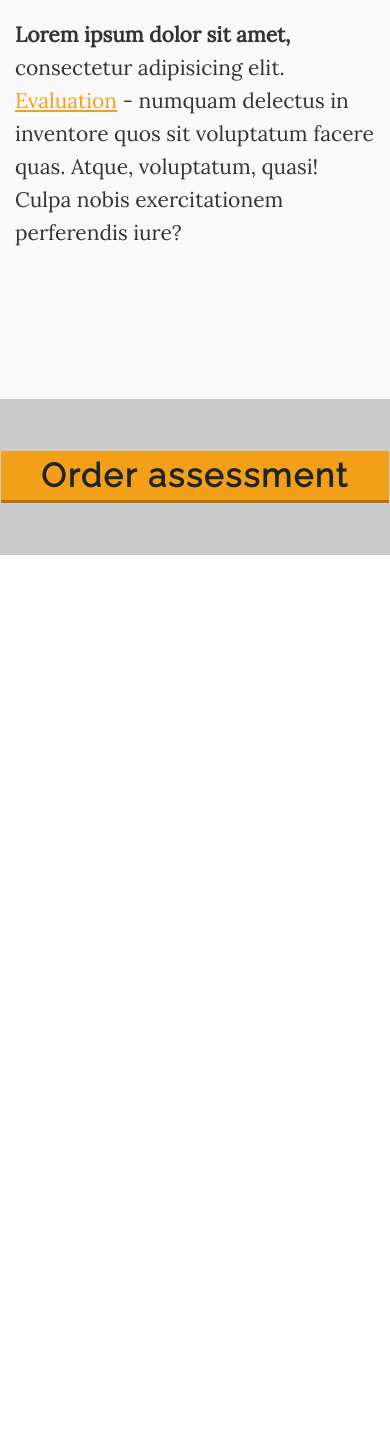
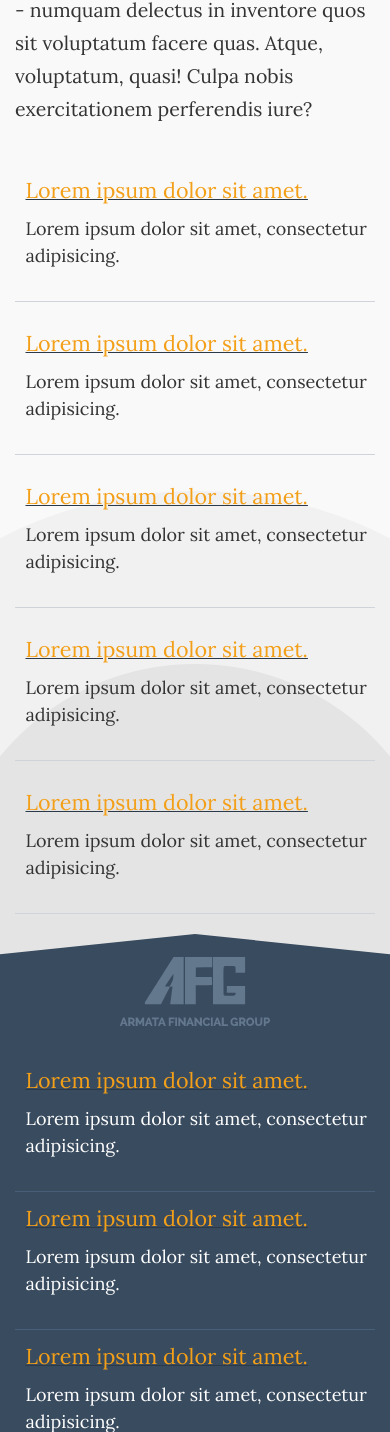
Before and after one commit to OlgaBabenchuk/AFG-layout, a website: page index.html in a window 390 px wide. Shown: the part 1536-2968 px from the top of the page. Before the commit the page ends 2091 px from the top, so only its background shows below. Drawn offline with nearby package versions, Linux system fonts and the light colour scheme.

Commit message:
added-section

```diff
--- a/assets/scss/components/_common.scss
+++ b/assets/scss/components/_common.scss
@@ -54,7 +54,7 @@ h1, h2, h3, h4, h5, h6 {
 		}
 
 	.section-head {
-		margin-bottom: em(80px);
+		margin-bottom: em(50px);
 
 		h2{
 			text-align: center;
@@ -74,7 +74,11 @@ h1, h2, h3, h4, h5, h6 {
 			}
 
 			@include MQ(M) {
-				font-size: em(20px);
+				font-size: em(18px);
+			}
+
+			@include MQ(S) {
+				font-size: em(15px);
 			}
 		}
 
@@ -83,14 +87,23 @@ h1, h2, h3, h4, h5, h6 {
 			text-align: center;
 
 			@include MQ(M) {
-				font-size: em(14px);
+				font-size: em(13px);
 				text-align: left;
+				margin-bottom: em(20px);
 			}
 		}
 
 		a:hover {
 			text-decoration: none;
 		}
+
+		@include MQ(M) {
+			margin-bottom: em(10px);
+		}
+	}
+
+	@include MQ(M) {
+		padding-top: em(10px);
 	}
 }
 
--- a/assets/scss/components/_sections.scss
+++ b/assets/scss/components/_sections.scss
@@ -1,8 +1,148 @@
-.section-bottom {
-	margin-top: em(20px);
-	background-color: #ccc;
+.section-content {
+	//min-height: em(400px);
+	background-image: url(/dist/assets/img/s1_gray_bg.png);
+	background-repeat: no-repeat;
+	background-position: bottom;
+	position: relative;
+	padding-bottom: em(70px);
+
+	.s1__bottom-triangle {
+		height: em(70px);
+		width: 100%;
+		background-image: url(/dist/assets/img/s1_triangle.svg);
+		background-position: top;
+		background-size: 100% 100%;
+		position: absolute;
+		bottom: 0;
+		z-index: 2;
+		text-align: center;
+
+		.triangle-logo {
+			width: em(100px);
+			margin-top: em(15px);
+		}
+
+		.scales {
+			width: em(120px);
+			position: absolute;
+			top: -195px;
+			left: 50%;
+			transform: translate(-50%, 0)
+		}
+
+		@include MQ(M) {
+			background-size: cover;
+		}
+	}
+}
+
+.info-item {
+	padding-left: em(34px);
+	max-width: em(215px);
+	line-height: em(18px);
+	margin: 50px 0;
+
+	h4{
+		margin-top: 0;
+		line-height: em(24px);
+		a {
+			font-size: em(23px);
+			font-weight: 500;
+			text-decoration: none;
+			text-transform: none;
+		}
+
+		a:hover {
+			text-decoration: underline;
+		}
+
+		@include MQ(M) {
+			font-size: em(10px);
+			text-decoration: underline;
+		}
+
+		@include MQ(S) {
+			font-size: em(9px);
+			text-decoration: underline;
+		}
+	}
+
+	p {
+		font-size: em(12px);
+		border-bottom: 1px solid $bg-color-3;
+		padding-bottom: em(20px);
+
+		@include MQ(M) {
+			font-size: em(12px);
+			border-bottom: none;
+		}
+
+		@include MQ(S) {
+			font-size: em(11px);
+		}
+	}
+
+	@include MQ(M) {
+		max-width: 100%;
+		margin-top: 30px;
+		margin-bottom: 20px;
+		padding-left: em(7px);
+		border-bottom: 1px solid $bg-color-3;
+	}
+}
+
+
+
+.info-item__med {
+	margin-top: -55px;
+
+	@include MQ(M) {
+		margin-top: 0;
+	}
+}
+
+.s1-bottom {
+	padding: 15px 0 65px 0;
+	background-color: $bg-color-2;
+
+	.info-item {
+		margin: 15px 0 0 0;
+
+		p {
+			color: $color-4;
+			border-bottom: 1px solid $color-7;
+			padding-bottom: em(20px);
+
+			@include MQ(M) {
+				border-bottom: none;
+			}
+		}
+
+		@include MQ(M) {
+			border-bottom: 1px solid $color-7;
+		}
+	}
+}
+
+.info-item__bottom {
+	margin-top: 55px;
+
+	@include MQ(M) {
+		margin-top: 0;
+	}
+}
+
+.section-button {
+	background-color: $color-2;
 	padding: 52px 0;
 	text-align: center;
+	font-size: em(12px);
 
-	.buttons {}
+	@include MQ(M) {
+		font-size: em(10px);
+	}
+
+	@include MQ(S) {
+		font-size: em(7px);
+	}
 }
--- a/assets/scss/components/_var.scss
+++ b/assets/scss/components/_var.scss
@@ -10,3 +10,5 @@ $color-7: #495e79;  // mostly desaturated dark blue
 
 /* beckground colors*/
 $bg-color-1: #f9f9f9;  // very light gray (mostly white)
+$bg-color-2: #394b5f;  // very dark desaturated blue
+$bg-color-3: #d0d4da;  // light grayish blue
--- a/index.html
+++ b/index.html
@@ -89,7 +89,7 @@
 
 	</header>
 
-	<section class="homesect">
+	<section class="homesect section-1">
 
 		<div class="container">
 			<div class="row">
@@ -102,7 +102,85 @@
 			</div>
 		</div>
 
-		<div class="section-bottom">
+		<div class="section-content">
+
+			<div class="container">
+				<div class="row">
+
+					<div class="col-sm-4 info-item__wrap">
+						<div class="info-item">
+							<h4><a href="#">Lorem ipsum dolor sit amet.</a></h4>
+							<p>Lorem ipsum dolor sit amet, consectetur adipisicing.</p>
+						</div>
+					</div>
+
+					<div class="col-sm-4 info-item__wrap info-item__med">
+						<div class="info-item">
+							<h4><a href="#">Lorem ipsum dolor sit amet.</a></h4>
+							<p>Lorem ipsum dolor sit amet, consectetur adipisicing.</p>
+						</div>
+					</div>
+
+					<div class="col-sm-4 info-item__wrap">
+						<div class="info-item">
+							<h4><a href="#">Lorem ipsum dolor sit amet.</a></h4>
+							<p>Lorem ipsum dolor sit amet, consectetur adipisicing.</p>
+						</div>
+					</div>
+
+					<div class="col-sm-8 info-item__wrap">
+						<div class="info-item">
+							<h4><a href="#">Lorem ipsum dolor sit amet.</a></h4>
+							<p>Lorem ipsum dolor sit amet, consectetur adipisicing.</p>
+						</div>
+					</div>
+
+					<div class="col-sm-4 info-item__wrap">
+						<div class="info-item">
+							<h4><a href="#">Lorem ipsum dolor sit amet.</a></h4>
+							<p>Lorem ipsum dolor sit amet, consectetur adipisicing.</p>
+						</div>
+					</div>
+
+				</div>
+			</div>
+
+			<div class="s1__bottom-triangle">
+				<img src="/dist/assets/img/logo_triangle.svg" alt="AFG" class="triangle-logo">
+				<img src="/dist/assets/img/icons/section_1/scales.svg" alt="Logotype" class="scales hidden-xs">
+			</div>
+
+		</div>
+
+		<div class="s1-bottom">
+			<div class="container">
+				<div class="row">
+
+					<div class="col-sm-4 info-item__wrap">
+						<div class="info-item">
+							<h4><a href="#">Lorem ipsum dolor sit amet.</a></h4>
+							<p>Lorem ipsum dolor sit amet, consectetur adipisicing.</p>
+						</div>
+					</div>
+
+					<div class="col-sm-4 info-item__wrap info-item__bottom">
+						<div class="info-item">
+							<h4><a href="#">Lorem ipsum dolor sit amet.</a></h4>
+							<p>Lorem ipsum dolor sit amet, consectetur adipisicing.</p>
+						</div>
+					</div>
+
+					<div class="col-sm-4 info-item__wrap">
+						<div class="info-item">
+							<h4><a href="#">Lorem ipsum dolor sit amet.</a></h4>
+							<p>Lorem ipsum dolor sit amet, consectetur adipisicing.</p>
+						</div>
+					</div>
+				</div>
+			</div>
+		</div>
+
+		<div class="section-button">
 			<a href="#" class="buttons">Order assessment</a>
 		</div>
 
```
Also changed, not shown: dist/assets/css/style.css.
